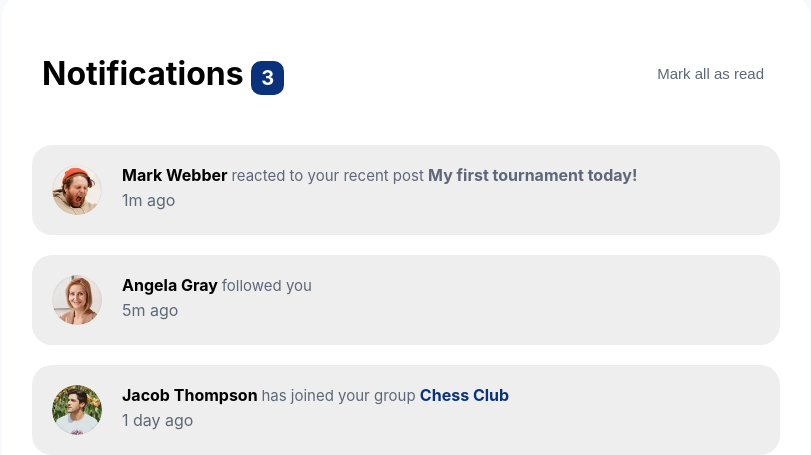
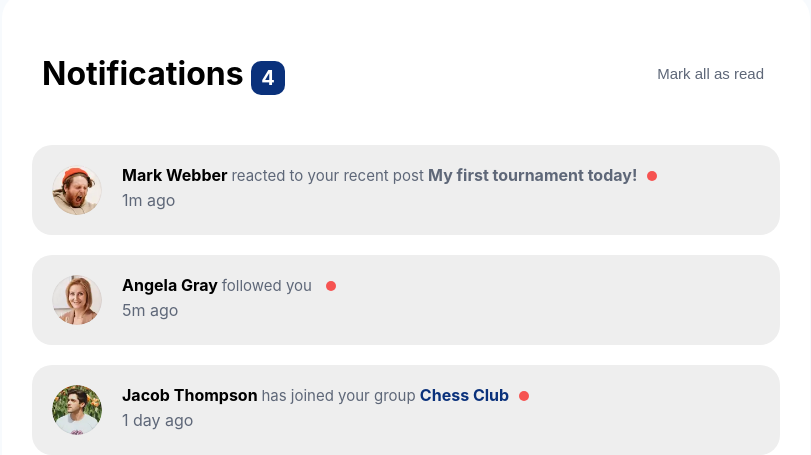
Before and after one commit to ayman-alkhatib/notifications-list-react, a React (Create React App) app: page / in a window 1280 px wide. Shown: the part 107-562 px from the top of the page, without its empty margins (234-1045 px from the left). Built offline with nearby package versions, Linux system fonts and the light colour scheme.

Commit message:
update markAllAsUnRead button click function

```diff
--- a/src/App.js
+++ b/src/App.js
@@ -6,13 +6,9 @@ import { useState } from "react";
 
 
 function App() {
-  const [notificationDataState, setNotificationDataState] = useState(notificationData)
-  function handleMarkAllASUnRead() {
-    setNotificationDataState((state) => {
-      return state.map((notificationObject) => { return { ...notificationObject, readStatus: false } })
-    })
-  }
-  const notificationActiveNum = notificationDataState.reduce((prev, cur) => {
+  const [markAllAsUnRead, setMarkAllAsUnRead] = useState(false)
+
+  const notificationActiveNum = notificationData.reduce((prev, cur) => {
     if (cur.readStatus) return prev = prev + 1
     return prev
   }, 0)
@@ -22,13 +18,16 @@ function App() {
         <header className={styles.header}>
           <h1>Notifications <span>{notificationActiveNum}</span></h1>
 
-          <button onClick={handleMarkAllASUnRead}>Mark all as read</button>
+          <button onClick={() => {
+            setMarkAllAsUnRead(true)
+          }}>Mark all as read</button>
         </header>
 
         <main>
-          {notificationDataState.map(notificationObject =>
+          {notificationData.map(notificationObject =>
           (<Notification
             notificationObject={notificationObject}
+            markAllAsUnRead={markAllAsUnRead}
             key={notificationObject.id} />
           ))}
         </main>
--- a/src/components/Notification.jsx
+++ b/src/components/Notification.jsx
@@ -1,8 +1,8 @@
 import Avatar from "./Avatar";
 import styles from "./Notification.module.css";
 
-function Notification({ notificationObject }) {
-  const {
+function Notification({ markAllAsUnRead, notificationObject }) {
+  let {
     id,
     avatar,
     username,
@@ -12,11 +12,13 @@ function Notification({ notificationObject }) {
     readStatus,
     timestamp,
   } = notificationObject;
-
+  if (markAllAsUnRead && !readStatus) {
+    readStatus = true;
+  }
   return (
     <div
       id={id}
-      className={`${styles.notification} ${readStatus ? "active" : ""}`}
+      className={`${styles.notification} ${readStatus ? "" : "active"}`}
     >
       <Avatar imgSrc={avatar} />
       <div className={styles.textBox}>
@@ -25,8 +27,7 @@ function Notification({ notificationObject }) {
             <strong> {username} </strong>
           </span>
           <span className={styles.notificationType}> {notificationType} </span>
-          {readStatus && <span className={styles.activeNotification}></span>}
-          {target && (
+
           <span
             className={styles.target}
             style={{
@@ -36,12 +37,13 @@ function Notification({ notificationObject }) {
             }}
           >
             {target}
+            {!readStatus && <span className={styles.activeNotification}></span>}
           </span>
-          )}
         </div>
         <span className={styles.timestamp}> {timestamp} </span>
         {messagePreview && <p> {messagePreview} </p>}
       </div>
+
       {notificationType.toLowerCase().includes("picture") && (
         <div className={styles.picture}>
           <img src="images/image-chess.webp" alt="chess" />
--- a/src/components/Notification.module.css
+++ b/src/components/Notification.module.css
@@ -47,17 +47,16 @@
     color: hsl(219, 12%, 42%);
     padding: 20px;
     border-radius: 10px;
-    -webkit-border-radius: 10px;
-    -moz-border-radius: 10px;
-    -ms-border-radius: 10px;
-    -o-border-radius: 10px;
 }
 
 .activeNotification {
+    display: inline-block;
     background-color: hsl(1, 90%, 64%);
     width: 10px;
     height: 10px;
     border-radius: 25px;
+    flex-shrink: 0;
+    margin-left: 10px;
 }
 
 .username:hover {
--- a/src/notificationsData.js
+++ b/src/notificationsData.js
@@ -6,7 +6,7 @@ export const notificationData = [
         notificationType: "reacted to your recent post",
         target: "My first tournament today!",
         messagePreview: "",
-        readStatus: true,
+        readStatus: false,
         timestamp: "1m ago"
     },
     {
@@ -16,7 +16,7 @@ export const notificationData = [
         notificationType: "followed you",
         target: "",
         messagePreview: "",
-        readStatus: true,
+        readStatus: false,
         timestamp: "5m ago"
     },
     {
@@ -26,7 +26,7 @@ export const notificationData = [
         notificationType: "has joined your group",
         target: "Chess Club",
         messagePreview: "",
-        readStatus: true,
+        readStatus: false,
         timestamp: "1 day ago"
     },
     {
@@ -36,7 +36,7 @@ export const notificationData = [
         notificationType: "sent you a private message",
         target: "",
         messagePreview: "Hello, thanks for setting up the Chess Club. I've been a member for a few weeks now and I'm already having lots of fun and improving my game.",
-        readStatus: false,
+        readStatus: true,
         timestamp: "5 days ago"
     },
     {
@@ -46,7 +46,7 @@ export const notificationData = [
         notificationType: "commented on your picture",
         target: "",
         messagePreview: "",
-        readStatus: false,
+        readStatus: true,
         timestamp: "1 week ago"
     },
     {
@@ -56,7 +56,7 @@ export const notificationData = [
         notificationType: "reacted to your recent post",
         target: "5 end-game strategies to increase your win rate",
         messagePreview: "",
-        readStatus: false,
+        readStatus: true,
         timestamp: "2 weeks ago"
     },
     {
@@ -66,7 +66,7 @@ export const notificationData = [
         notificationType: "left the group",
         target: "Chess Club",
         messagePreview: "",
-        readStatus: false,
+        readStatus: true,
         timestamp: "2 weeks ago"
     }
 ];
```
Lines whose indentation alone changed are shown as unchanged.
